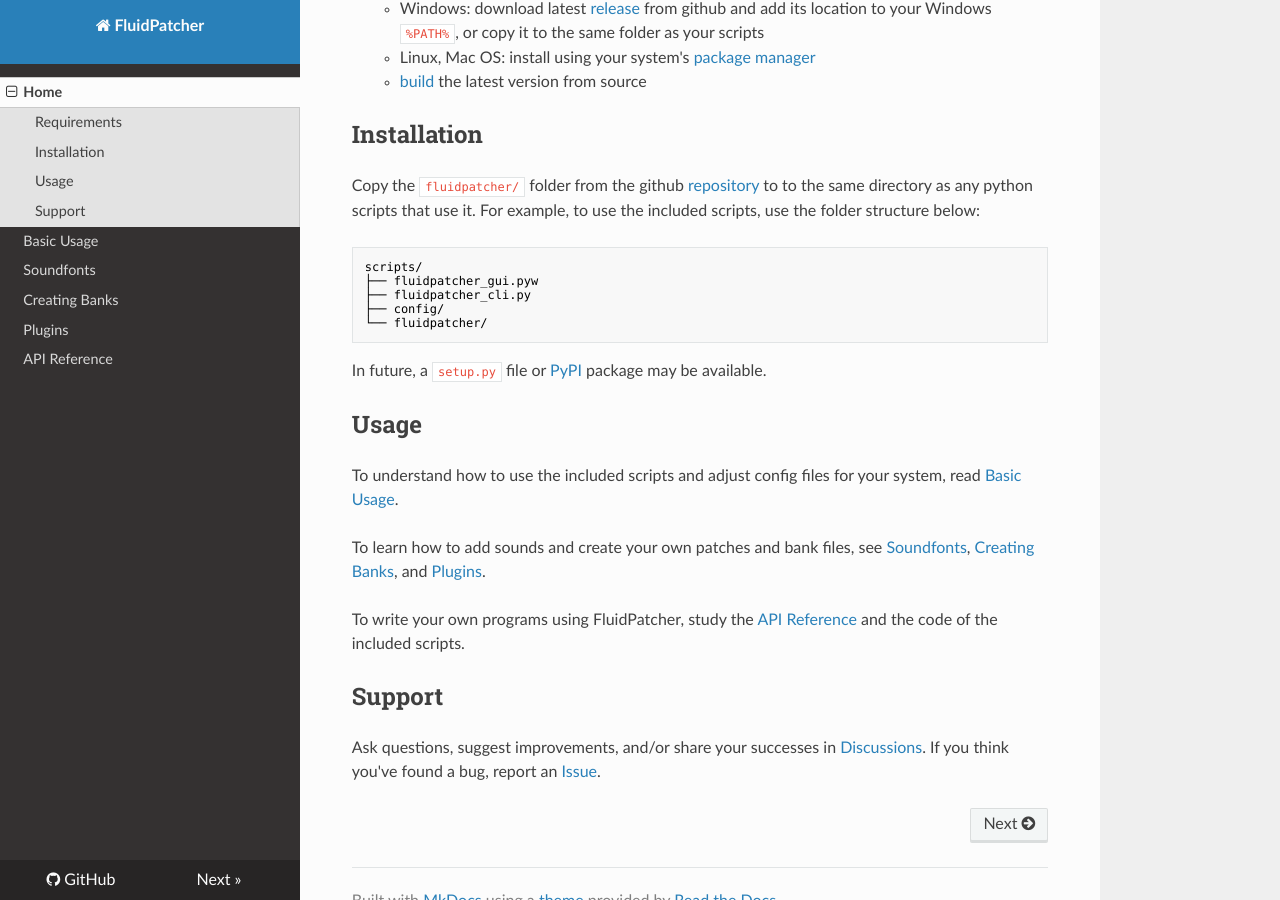
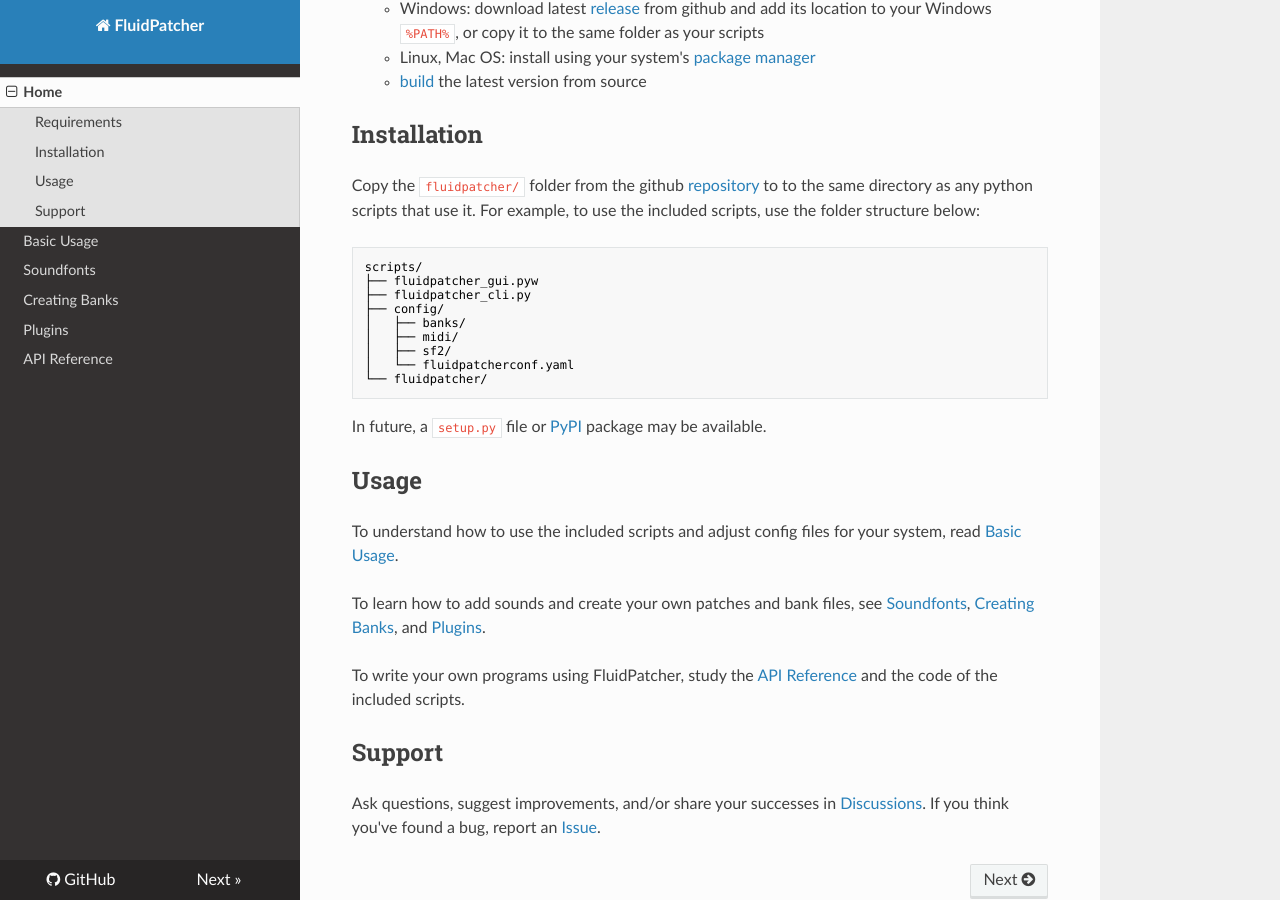
Before and after one commit to GeekFunkLabs/fluidpatcher, an MkDocs documentation site: the page built from docs/README.md, in a window 1280 px wide and 900 px high, scrolled down 725 px. Built offline with MkDocs 1.6.1, drawn with Linux system fonts in a browser that asks for light colours; nearby versions of some CDN libraries.

Commit message:
Update README.md

````diff
--- a/docs/README.md
+++ b/docs/README.md
@@ -29,6 +29,10 @@
 ├── fluidpatcher_gui.pyw
 ├── fluidpatcher_cli.py
 ├── config/
+│   ├── banks/
+│   ├── midi/
+│   ├── sf2/
+│   └── fluidpatcherconf.yaml
 └── fluidpatcher/
 ```
 
````
